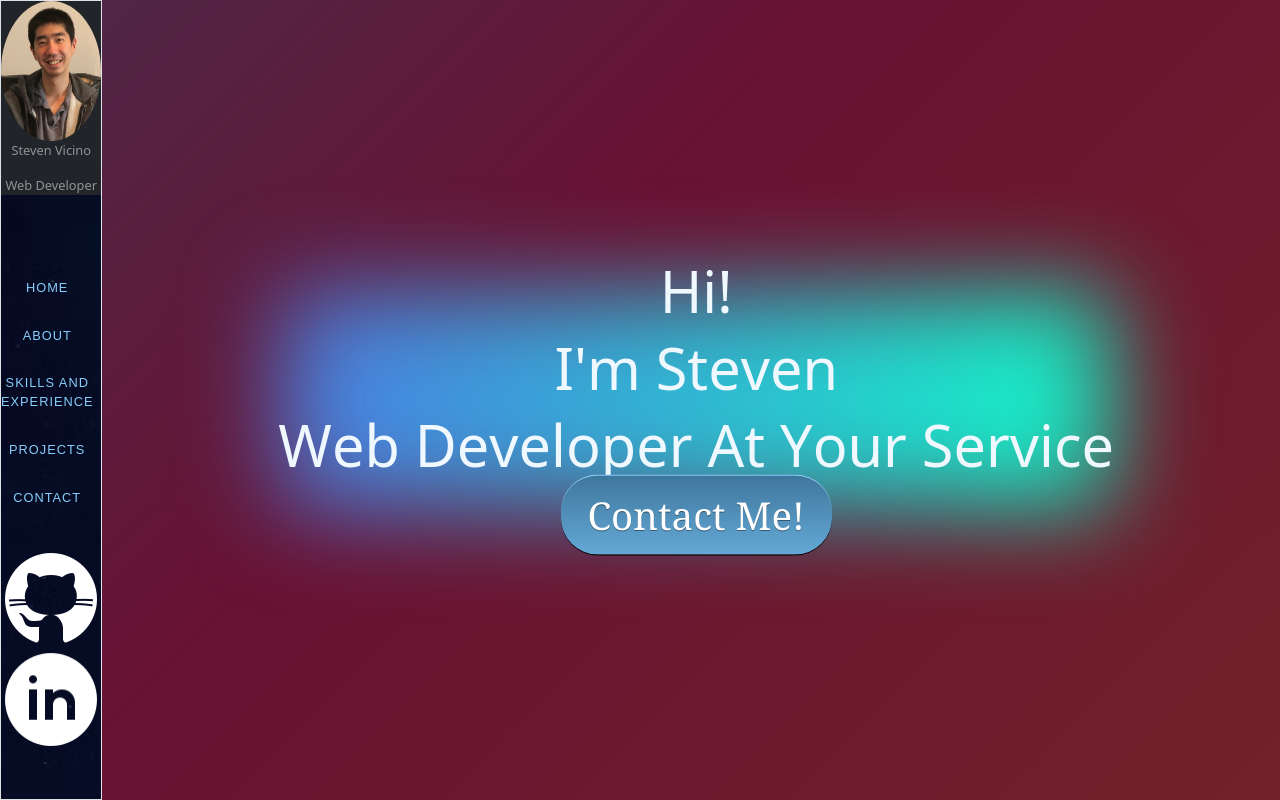
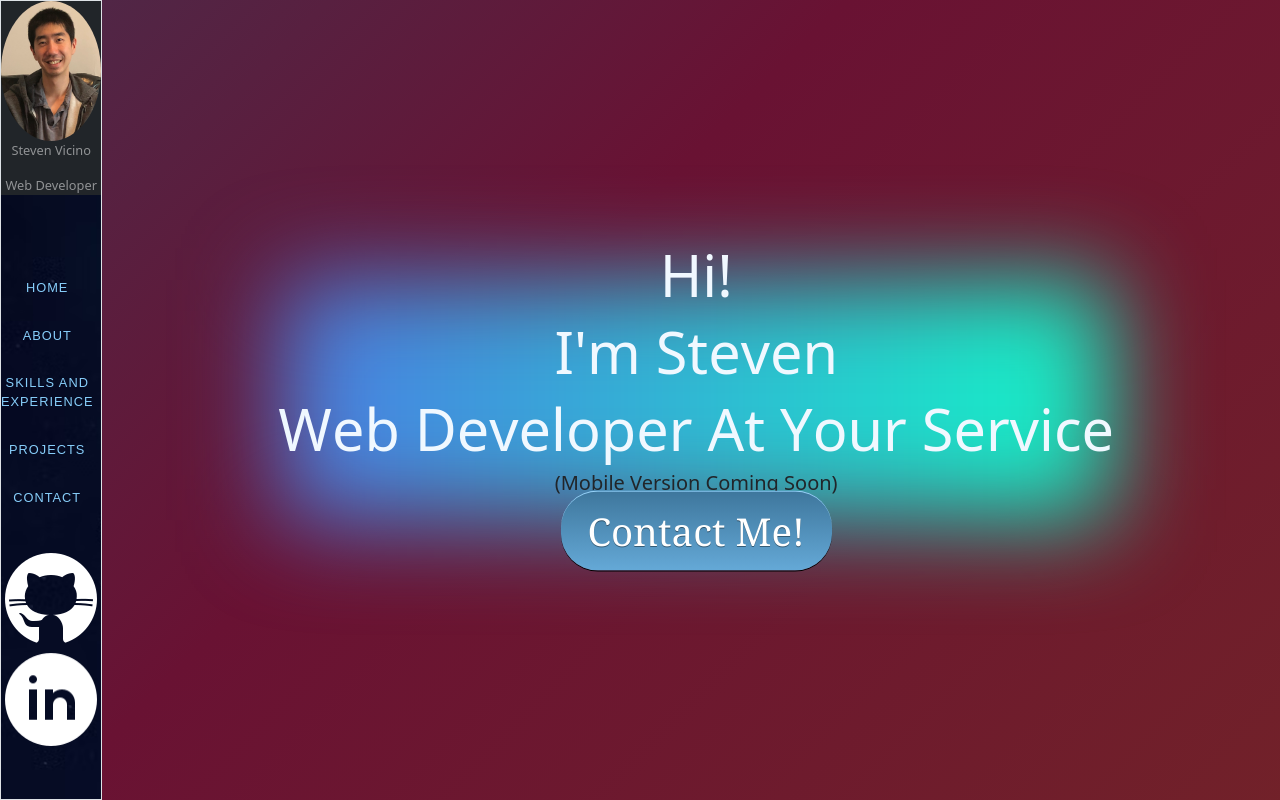
Before and after one commit to StevenVicino/my-website, a React (Create React App) app: page / in a window 1280 px wide. Built offline with nearby package versions, Linux system fonts and the light colour scheme.

Commit message:
small verbiage edit

```diff
--- a/src/Layout/Homepage.js
+++ b/src/Layout/Homepage.js
@@ -49,6 +49,7 @@ function Homepage() {
           <div id="letter">c</div>
           <div id="letter">e</div>
         </h1>
+        <h5>(Mobile Version Coming Soon)</h5>
         <Link to="/contact" id="contact-link">
           Contact Me!
         </Link>
```
